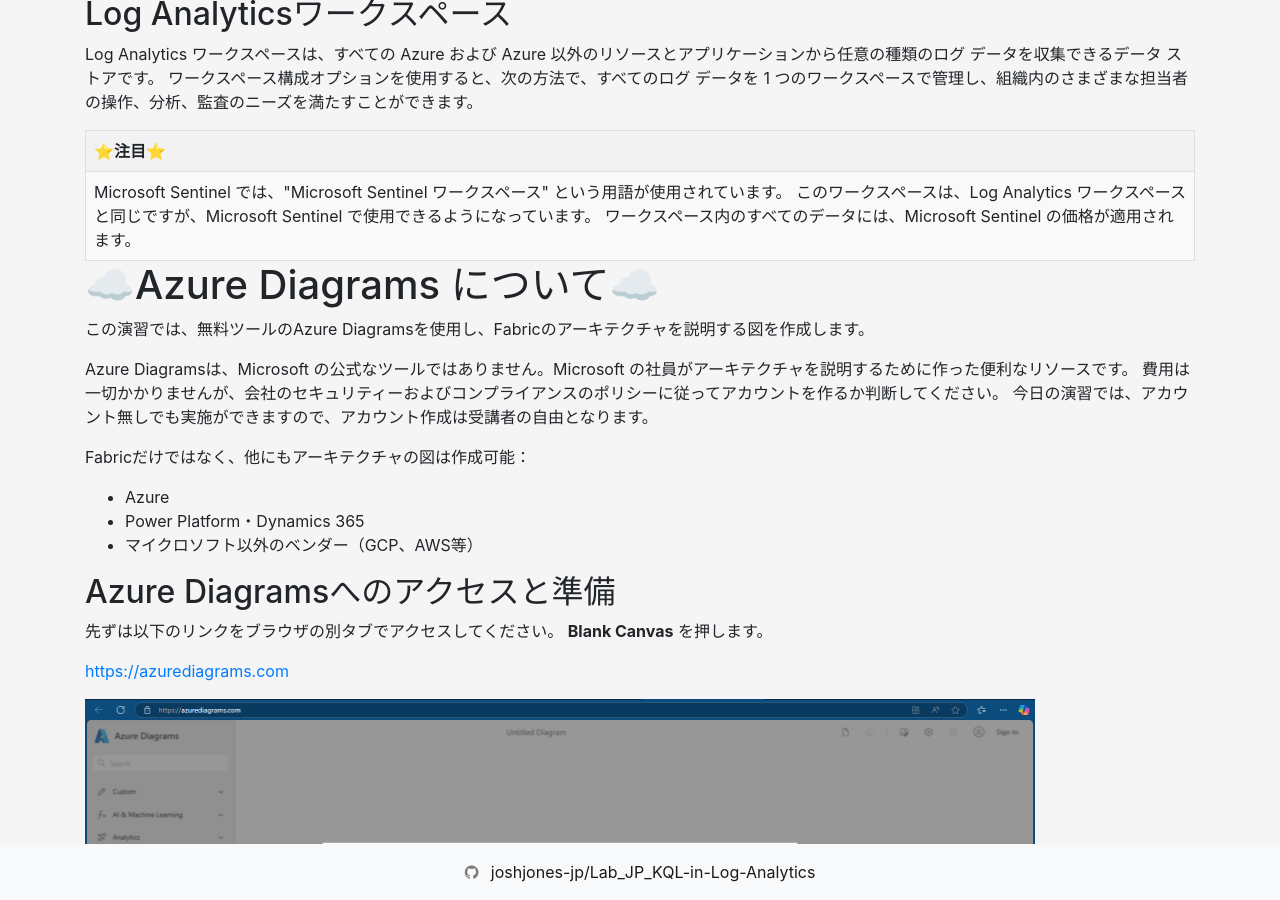
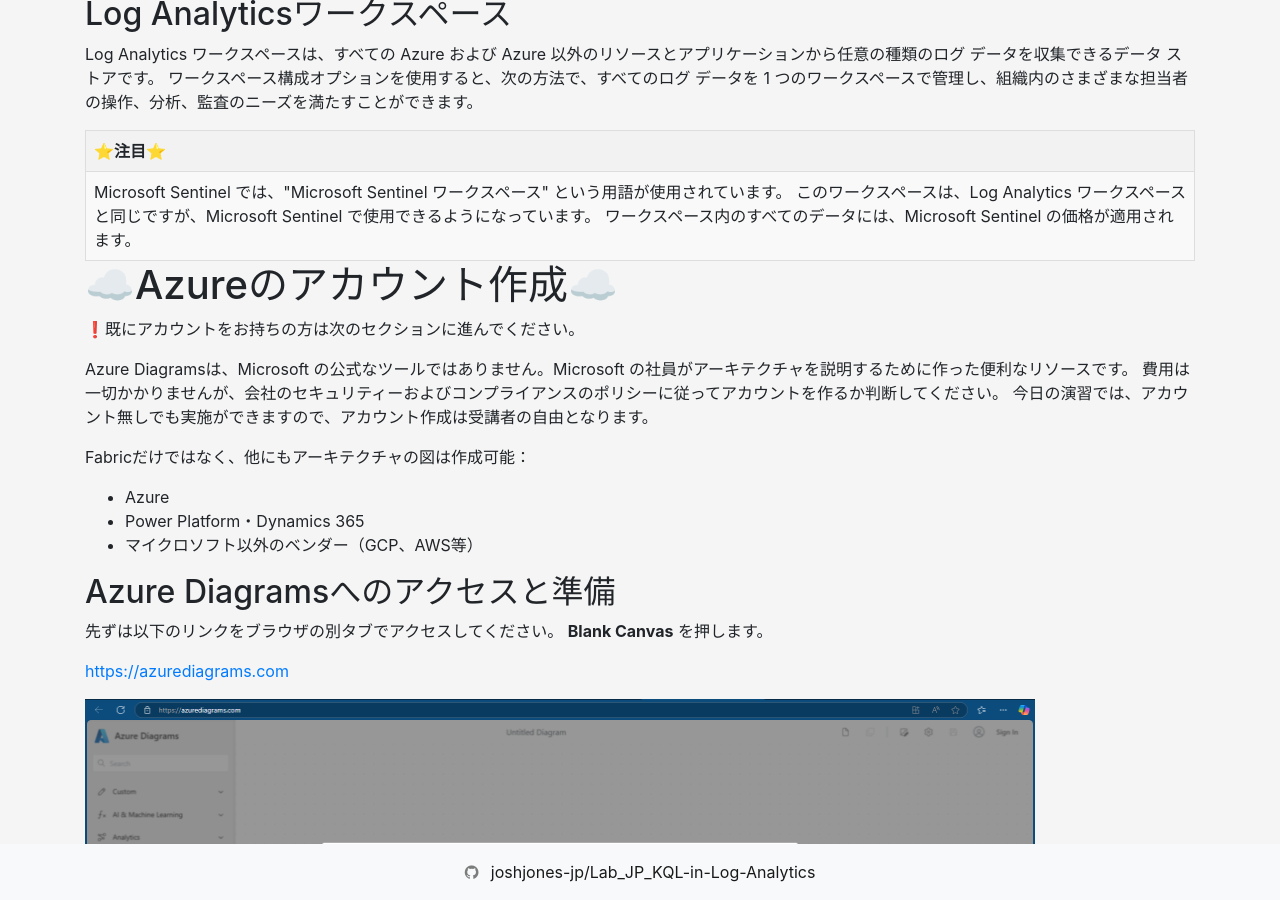
Before and after one commit to joshjones-jp/Lab_JP_KQL-in-Log-Analytics, a Jekyll site: the page built from KQL-LA演習.md, in a window 1280 px wide and 900 px high, scrolled down 360 px. Built offline with Jekyll 4.4.1, drawn with Linux system fonts in a browser that asks for light colours; nearby versions of some CDN libraries.

Commit message:
Update KQL-LA演習.md

```diff
--- a/KQL-LA演習.md
+++ b/KQL-LA演習.md
@@ -21,8 +21,8 @@ Log Analytics ワークスペースは、すべての Azure および Azure 以
   </tr>
 </table>
 
-# ☁️Azure Diagrams について☁️
-この演習では、無料ツールのAzure Diagramsを使用し、Fabricのアーキテクチャを説明する図を作成します。
+# ☁️Azureのアカウント作成☁️
+❗既にアカウントをお持ちの方は次のセクションに進んでください。
 
 Azure Diagramsは、Microsoft の公式なツールではありません。Microsoft の社員がアーキテクチャを説明するために作った便利なリソースです。
 費用は一切かかりませんが、会社のセキュリティーおよびコンプライアンスのポリシーに従ってアカウントを作るか判断してください。
```
